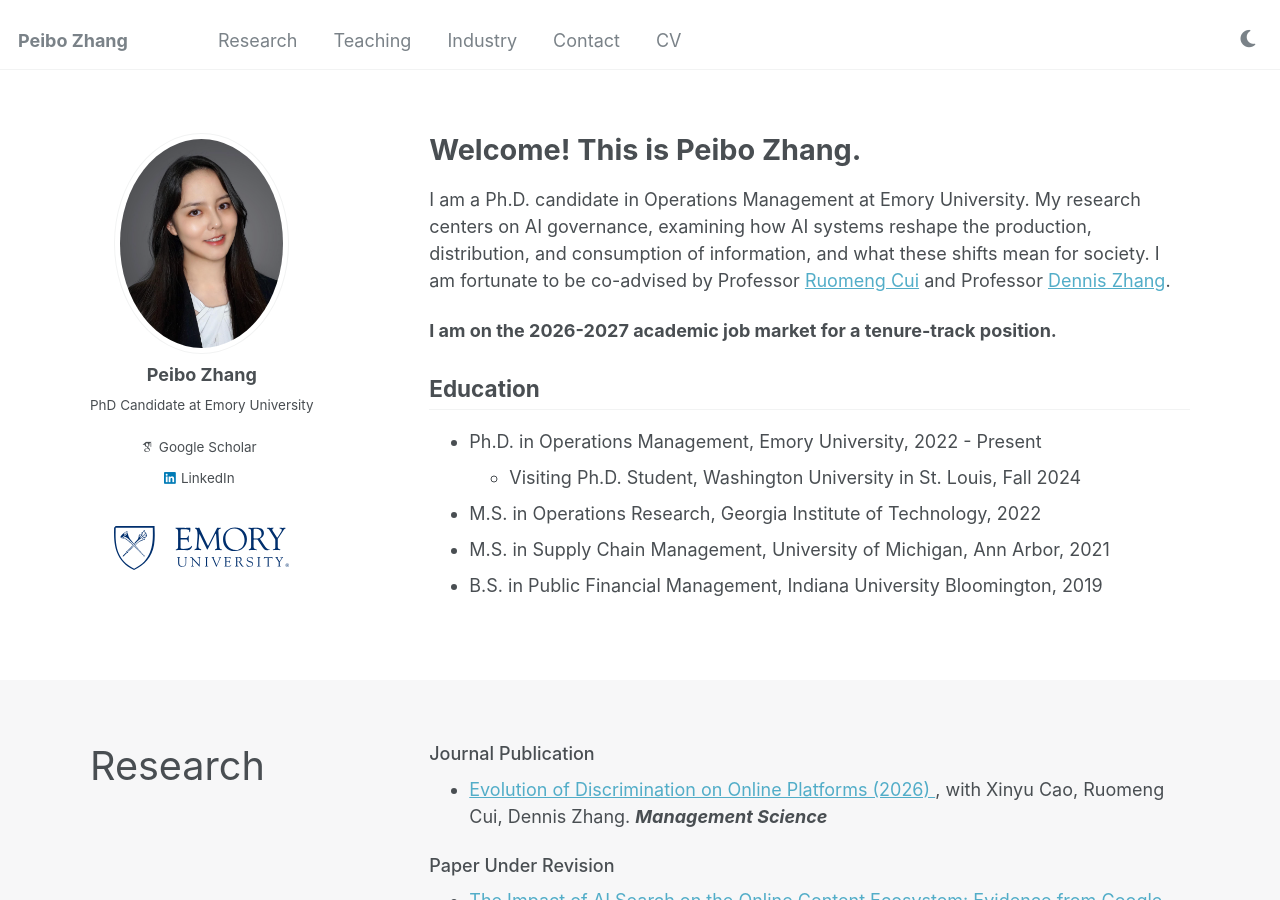
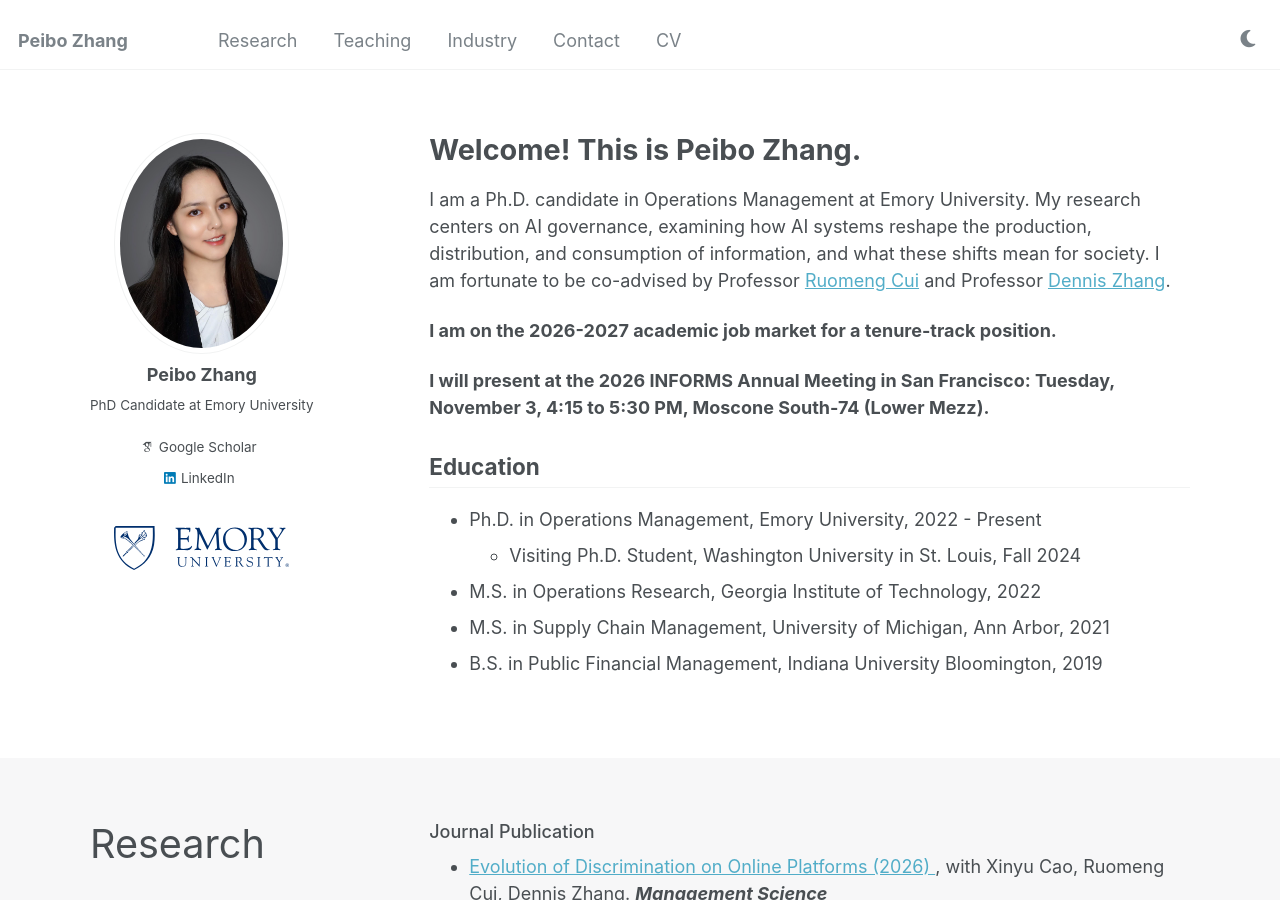
Before and after one commit to PeiboZhang/peibozhang.github.io, a Jekyll site: the page built from _pages/about.md, in a window 1280 px wide and 900 px high. Built offline with Jekyll 4.4.1, drawn with Linux system fonts in a browser that asks for light colours; some web fonts are replaced.

Commit message:
Add INFORMS 2026 session to homepage and CV
Co-Authored-By: Claude Opus 5.5 (1M context) <noreply@anthropic.com>

```diff
--- a/_pages/about.md
+++ b/_pages/about.md
@@ -31,6 +31,8 @@ redirect_from:
 <p>I am a Ph.D. candidate in Operations Management at Emory University. My research centers on AI governance, examining how AI systems reshape the production, distribution, and consumption of information, and what these shifts mean for society. I am fortunate to be co-advised by Professor <a href="http://ruomengcui.com/">Ruomeng Cui</a> and Professor <a href="http://www.denniszhang.org/">Dennis Zhang</a>.</p>
 
 <p><b>I am on the 2026-2027 academic job market for a tenure-track position.</b></p>
+
+<p><b>I will present at the 2026 INFORMS Annual Meeting in San Francisco: Tuesday, November 3, 4:15 to 5:30 PM, Moscone South-74 (Lower Mezz).</b></p>
 
 <h2 id="education">Education</h2>
 <ul>
```
Also changed, not shown: 1 other file.
